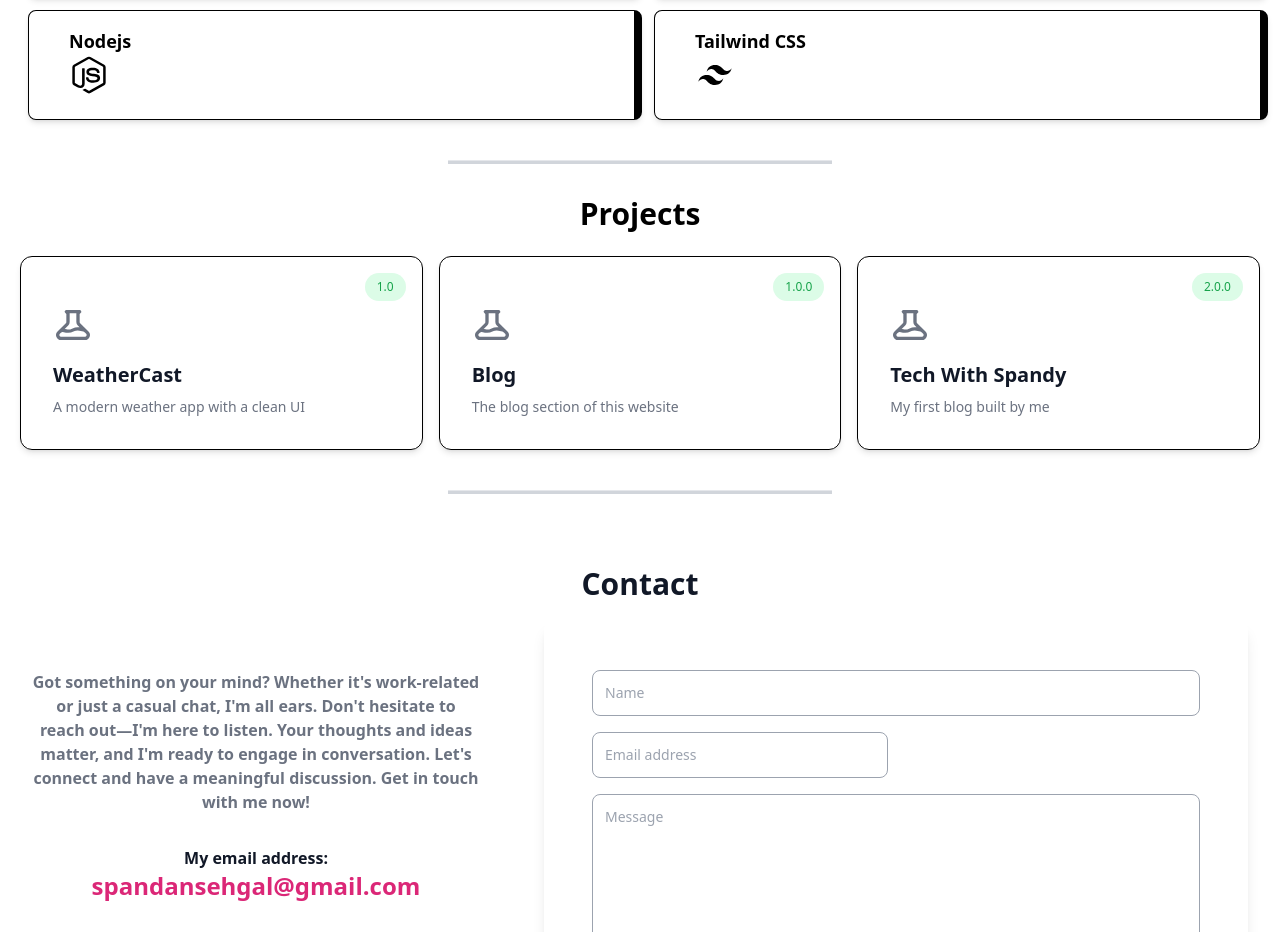
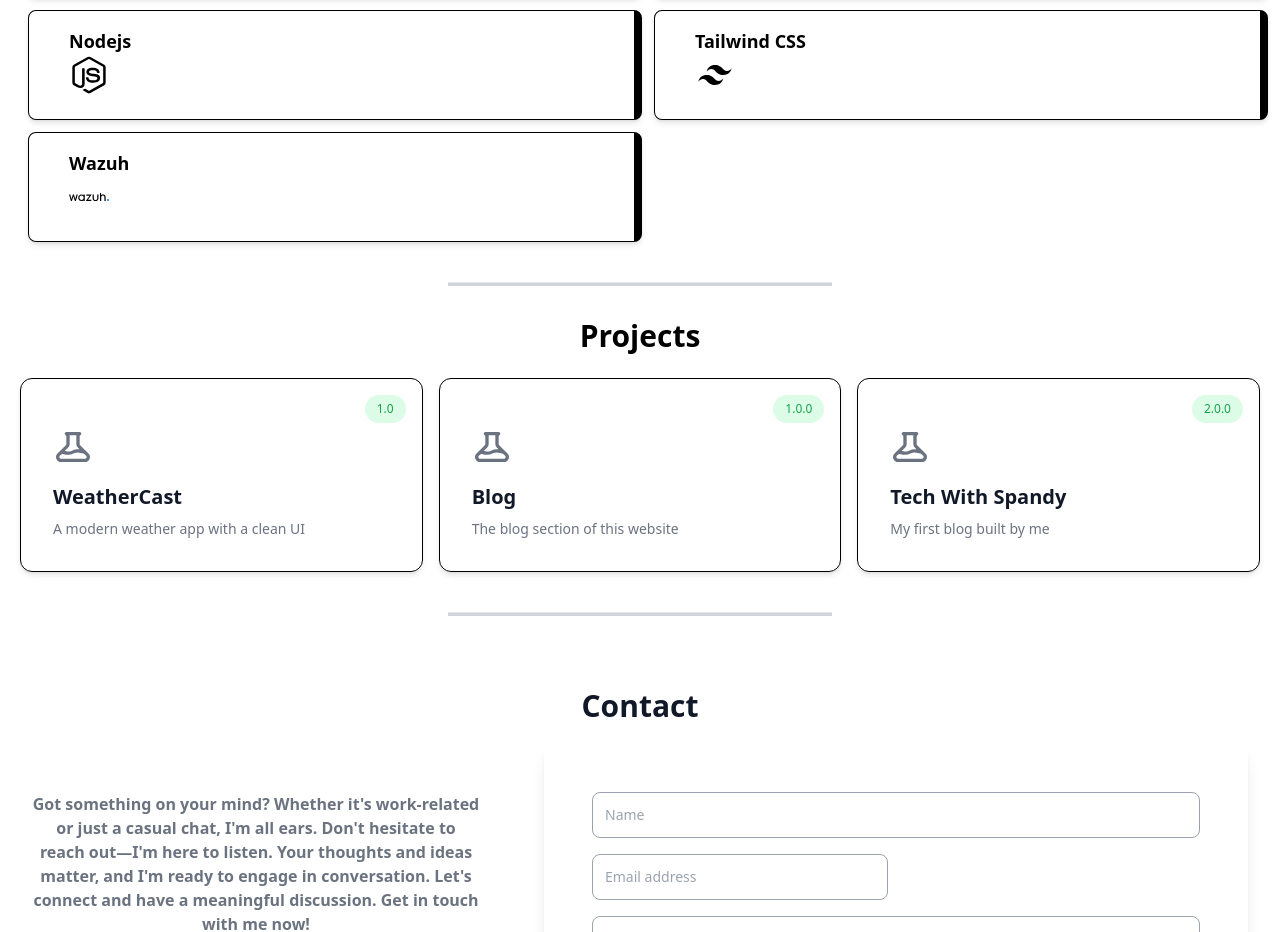
Before and after one commit to sehgalspandan/Span41n, a Next.js app: page / in a window 1280 px wide. Shown: the part 960-1892 px from the top of the page. Built offline with nearby package versions, Linux system fonts and the light colour scheme; a web font is replaced by a local one.

Commit message:
Added wazuh icon

```diff
--- a/components/skills.tsx
+++ b/components/skills.tsx
@@ -105,6 +105,10 @@
   {
     name: "Tailwind CSS",
     icon: "/tailwindcss.svg"
+  },
+  {
+    name: "Wazuh",
+    icon: "/wazuh.svg"
   }
 ];
 
--- a/package.json
+++ b/package.json
@@ -22,6 +22,7 @@
     "eslint-config-next": "^13.4.6",
     "eslint-plugin-import": "^2.27.5",
     "framer-motion": "^7.6.19",
+    "globby": "^13.2.0",
     "gray-matter": "^4.0.3",
     "heroicons": "^2.0.14",
     "highlight.js": "^11.8.0",
@@ -31,6 +32,7 @@
     "next": "^13.4.6",
     "next-mdx-remote": "^4.2.0",
     "next-themes": "^0.2.1",
+    "prettier": "^2.8.8",
     "react": "^18.2.0",
     "react-dom": "^18.2.0",
     "react-icons": "^4.9.0",
```
Also changed, not shown: public/wazuh.svg (added), 1 other file (tests, documents, lock files or other folders).
